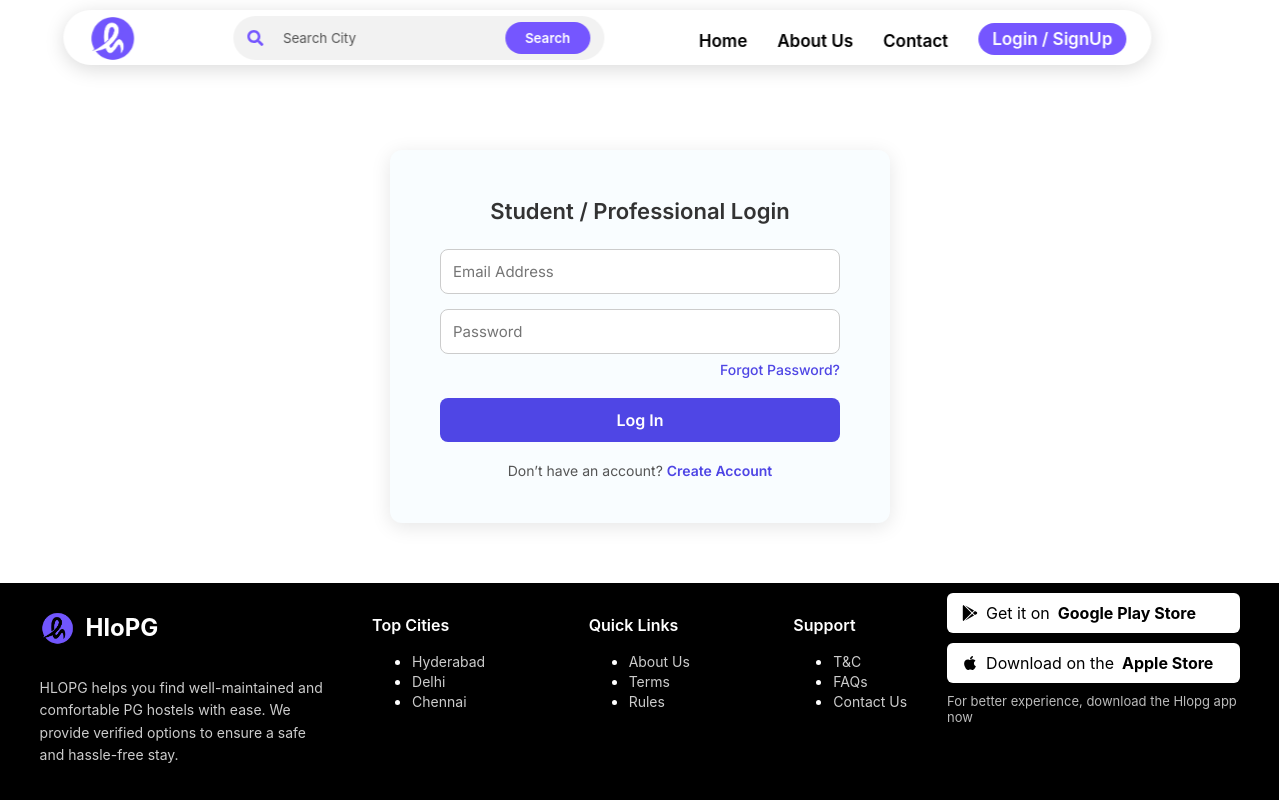
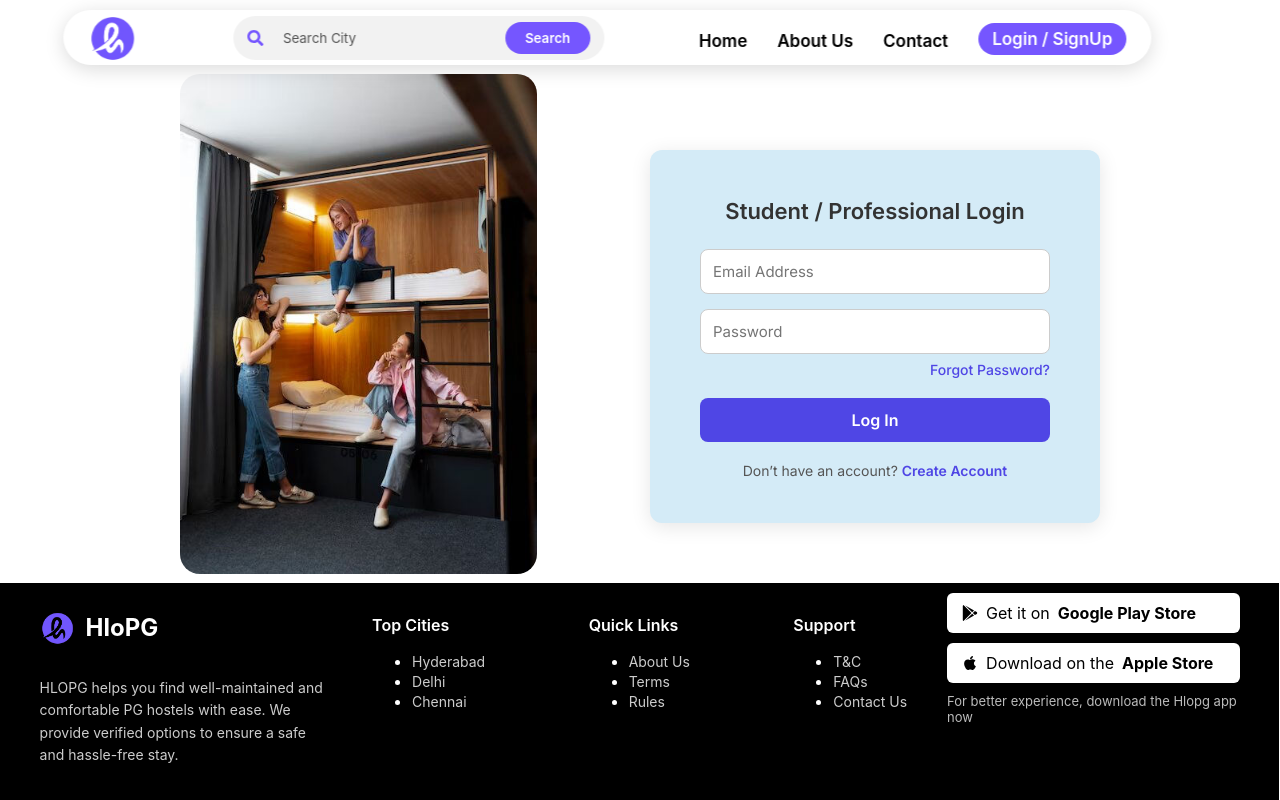
Before and after one commit to SathyaSoftechin/hlopgfrontend, a React (Vite) app: page /StudentLogin in a window 1280 px wide. Shown: the top 800 px of the page. Built offline with nearby package versions, Linux system fonts and the light colour scheme.

Commit message:
OwnerLogin, StudentLogin, StudentSignup, AdminPanel

```diff
--- a/src/components/OwnerLogin.jsx
+++ b/src/components/OwnerLogin.jsx
@@ -45,7 +45,7 @@ const OwnerLogin = () => {
       }
       else{
         console.log("Owner Login successful");
-        navigate("/");
+        navigate("/owner-dashboard");
       }
 
     } catch (err) {
--- a/src/components/StudentLogin.css
+++ b/src/components/StudentLogin.css
@@ -2,16 +2,33 @@
    Student Login Page Styles
 ========================= */
 
+.login {
+  display: flex;
+  align-items: center;
+  justify-content: center;
+}
+
+.login img {
+  /* width: 50%; */
+  height: 500px;
+  width: auto;
+  border-radius: 20px;
+  object-fit: cover;
+  margin-left: 180px;
+  margin-top: 65px;
+}
+
 .student-login-container {
-  max-width: 400px;
+  width: 350px;
   margin: 60px auto;
   padding: 30px 50px;
-  background: #f9fdff;
+  background: #d4ebf7;
   border-radius: 12px;
   box-shadow: 0px 4px 20px rgba(0, 0, 0, 0.1);
   text-align: center;
   font-family: "Inter", sans-serif;
   margin-top: 150px;
+  margin-right: 180px;
 }
 
 .student-login-container h2 {
--- a/src/components/StudentLogin.jsx
+++ b/src/components/StudentLogin.jsx
@@ -3,6 +3,7 @@ import { useNavigate, Link, useLocation} from "react-router-dom";
 import Header from "./Header"; // ✅ Reuse global Header
 import "./StudentLogin.css";
 import api from "../api.jsx";
+import Login from "../assets/login.png"; // ✅ Import login image
 
 
 const StudentLogin = () => {
@@ -60,6 +61,9 @@ const StudentLogin = () => {
 
   return (
 
+    <div className="login">
+      <img src={Login} alt="Login" />
+
     <div className="student-login-container">
 
       <h2>Student / Professional Login</h2>
@@ -96,6 +100,7 @@ const StudentLogin = () => {
         Don’t have an account? <Link to="/student-signup">Create Account</Link>
       </p>
     </div>
+    </div>
   );
 };
 
--- a/src/components/StudentSignup.css
+++ b/src/components/StudentSignup.css
@@ -1,3 +1,19 @@
+.login {
+  display: flex;
+  align-items: center;
+  justify-content: center;
+}
+
+.login img {
+  /* width: 50%; */
+  height: 500px;
+  width: auto;
+  border-radius: 20px;
+  object-fit: cover;
+  margin-left: 180px;
+  margin-top: 65px;
+}
+
 /* ================= CONTAINER ================= */
 .student-signup-container {
   max-width: 450px;
@@ -8,6 +24,7 @@
   box-shadow: 0 8px 20px rgba(0, 0, 0, 0.1);
   text-align: center;
   font-family: "Segoe UI", Tahoma, Geneva, Verdana, sans-serif;
+  margin-top: 100px;
 }
 
 .student-signup-container h2 {
--- a/src/components/StudentSignup.jsx
+++ b/src/components/StudentSignup.jsx
@@ -3,6 +3,7 @@ import { useNavigate, Link } from "react-router-dom";
 import "./StudentSignup.css";
 import Header from "./Header";
 import api from "../api.jsx";
+import Login from "../assets/login.png";
 
 const StudentSignup = () => {
   const navigate = useNavigate();
@@ -204,6 +205,8 @@ const StudentSignup = () => {
   return (
     <>
       <Header />
+      <div className="login">
+            <img src={Login} alt="Login" />
 
       <div className="student-signup-container">
         <h2>Student / Professional Signup</h2>
@@ -338,6 +341,7 @@ const StudentSignup = () => {
           Already have an account? <Link to="/StudentLogin">Log in</Link>
         </p>
       </div>
+      </div>
 
       {showOTPModal && (
         <div className="otp-modal">
--- a/src/pages/AdminPanel.css
+++ b/src/pages/AdminPanel.css
@@ -1,3 +1,13 @@
+.app-logo {
+  width: 70px;          /* adjust as needed */
+  height: auto;          /* keeps aspect ratio */
+  /* object-fit: contain; */
+  display: block;
+  padding-bottom: 25px;
+  margin-left: 45px;
+}
+
+
 /* ================== BASE CONTAINER ================== */
 .admin-container {
   display: flex;
--- a/src/pages/AdminPanel.jsx
+++ b/src/pages/AdminPanel.jsx
@@ -19,6 +19,7 @@ import PGMembersList from "./PGMembersList";
 import PaymentsList from "./PaymentsList";
 import Reviews from "./Reviews";
 // import MyRooms from "./MyRooms";
+import logo from "../assets/logo.png";
 
 import "./AdminPanel.css";
 import { useNavigate } from "react-router-dom";
@@ -132,7 +133,7 @@ const [user, setUser] = useState(null);
     style={{ cursor: "pointer" }}
     onClick={() => navigate("/")}   // ✅ Navigate to home on click
   >
-    <h2 className="logo">🏠 HloPG</h2>
+    <img src={logo} alt="HLOPG Logo" className="app-logo" />
   </div>
 
           <ul className="sidebar-menu">
```
Also changed, not shown: src/assets/Login.png (added).
